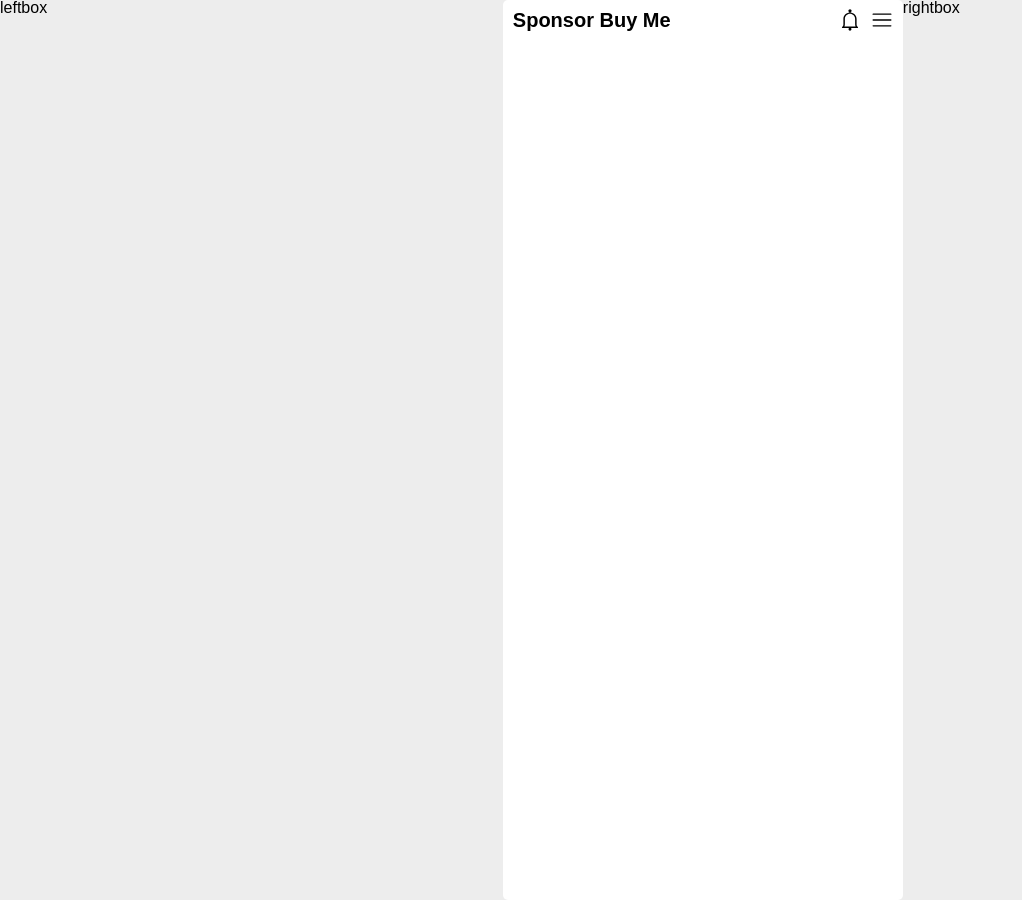
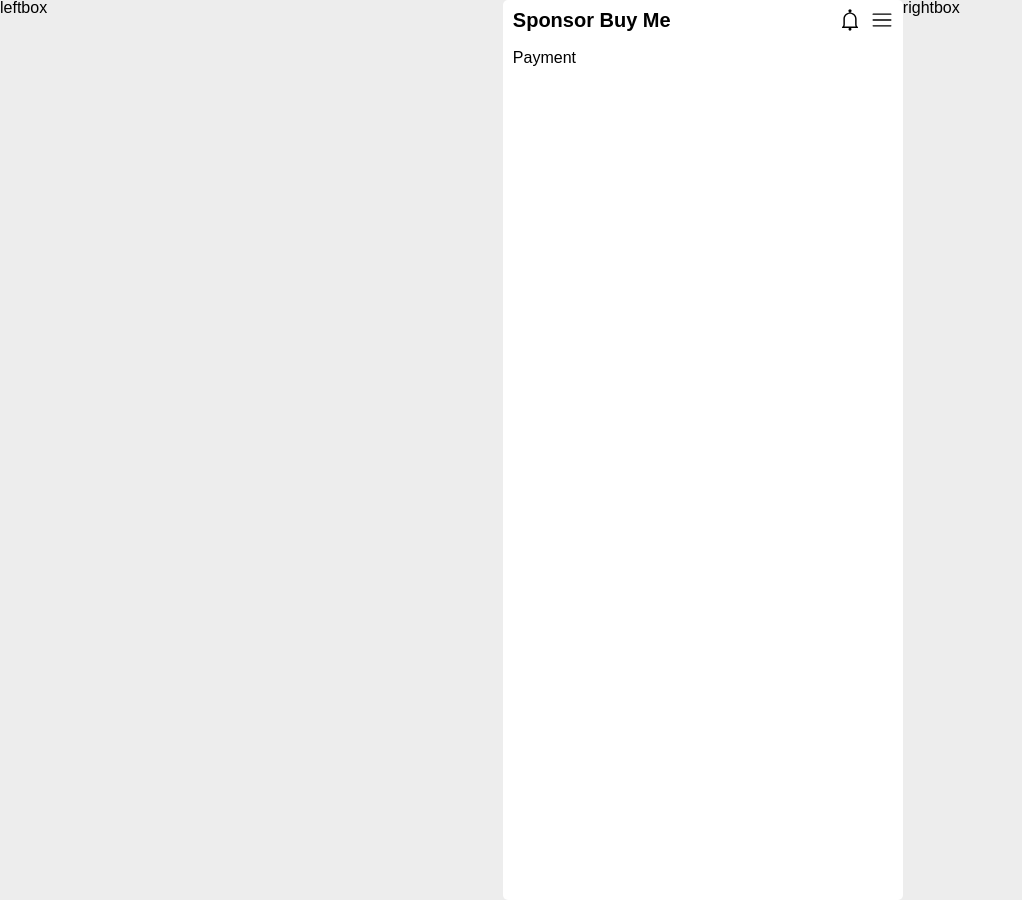
Before and after one commit to a-honey/sponsor-me-now, a React (Vite) app: page /payment in a window 1280 px wide. Shown: the whole page, without its empty margins (0-1022 px from the left). Built offline with nearby package versions, Linux system fonts and the light colour scheme.

Commit message:
:package: Chore: article 시맨틱 태그  변경

```diff
--- a/src/pages/hub/Hub.tsx
+++ b/src/pages/hub/Hub.tsx
@@ -1,5 +1,5 @@
 const Hub = () => {
-  return <div>Hub</div>;
+  return <article>Hub</article>;
 };
 
 export default Hub;
--- a/src/pages/list/List.tsx
+++ b/src/pages/list/List.tsx
@@ -1,5 +1,5 @@
 const List = () => {
-  return <div>List</div>;
+  return <article>List</article>;
 };
 
 export default List;
--- a/src/pages/main/Main.tsx
+++ b/src/pages/main/Main.tsx
@@ -1,5 +1,5 @@
 const Main = () => {
-  return <div>Main</div>;
+  return <article>Main</article>;
 };
 
 export default Main;
--- a/src/pages/payment/Payment.tsx
+++ b/src/pages/payment/Payment.tsx
@@ -1,5 +1,5 @@
 const Payment = () => {
-  return <div>Payment</div>;
+  return <article>Payment</article>;
 };
 
 export default Payment;
```
